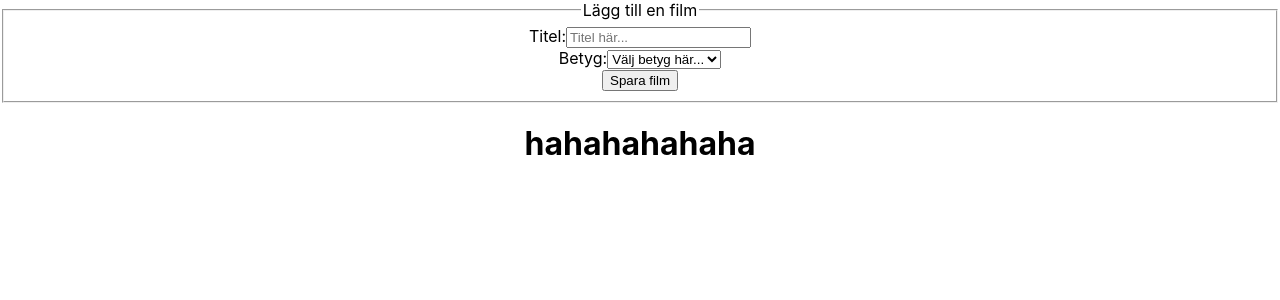
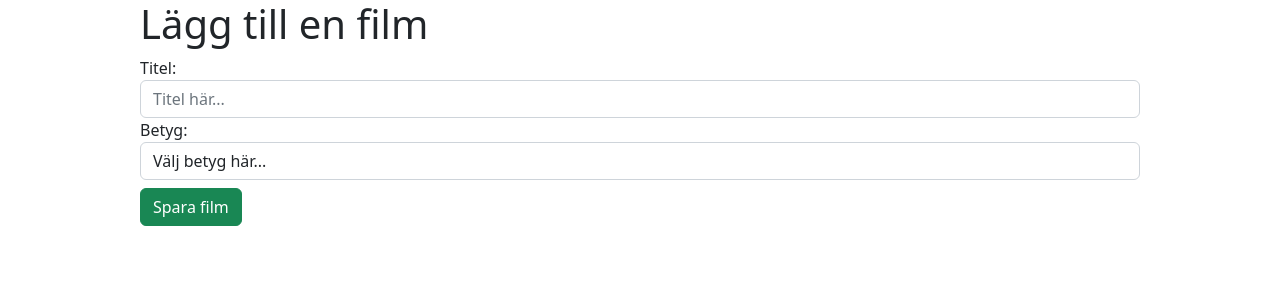
Before and after one commit to AliAlbabily/js-ramverk-uppgift6, a React (Create React App) app: page / in a window 1280 px wide. Shown: the top 300 px of the page. Built offline with nearby package versions, Linux system fonts and the light colour scheme.

Commit message:
Latest changes
Co-Authored-By: DeGGiii <81147016+DeGGiii@users.noreply.github.com>

```diff
--- a/src/AddMovieForm.js
+++ b/src/AddMovieForm.js
@@ -1,10 +1,11 @@
 import React, { useState } from 'react';
+import 'bootstrap/dist/css/bootstrap.css';
 
 function AddMovieForm() {
     return (
         <form id="new-movie-form">
             <fieldset>
-                <legend>Lägg till en film</legend>
+                <h1>Lägg till en film</h1>
                 <div className="form-group">
                     <label htmlFor="title">Titel:</label>
                     <input type="text" className="form-control" id="title" placeholder="Titel här..." />
--- a/src/App.css
+++ b/src/App.css
@@ -1,40 +1,5 @@
 .App {
-  text-align: center;
-}
-
-.App-logo {
-  height: 40vmin;
-  pointer-events: none;
-}
-
-@media (prefers-reduced-motion: no-preference) {
-  .App-logo {
-    animation: App-logo-spin infinite 20s linear;
-  }
-}
-
-.App-header {
-  background-color: #282c34;
-  min-height: 100vh;
-  display: flex;
-  flex-direction: column;
-  align-items: center;
-  justify-content: center;
-  font-size: calc(10px + 2vmin);
-  color: white;
-}
-
-.App-link {
-  color: #61dafb;
-}
-
-@keyframes App-logo-spin {
-  from {
-    transform: rotate(0deg);
-  }
-  to {
-    transform: rotate(360deg);
-  }
+  min-width: 1000px;
 }
 
 /* #movie-list {
--- a/src/App.js
+++ b/src/App.js
@@ -6,7 +6,7 @@ function MovieApplication() {
   return (
     <div className="App">
       <AddMovieForm />
-      <h1>hahahahahaha</h1>
+
     </div>
   );
 }
--- a/src/index.css
+++ b/src/index.css
@@ -11,3 +11,8 @@ code {
   font-family: source-code-pro, Menlo, Monaco, Consolas, 'Courier New',
     monospace;
 }
+
+#root {
+  display: flex;
+  justify-content: center;
+}
```
Also changed, not shown: src/Movie.js (added, +16 -0 lines), src/Movies.js (added, +12 -0 lines).
